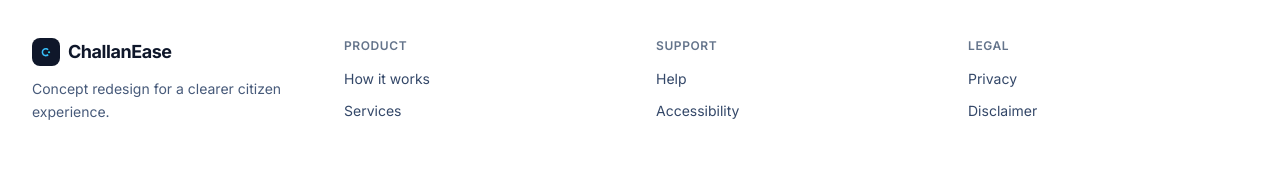
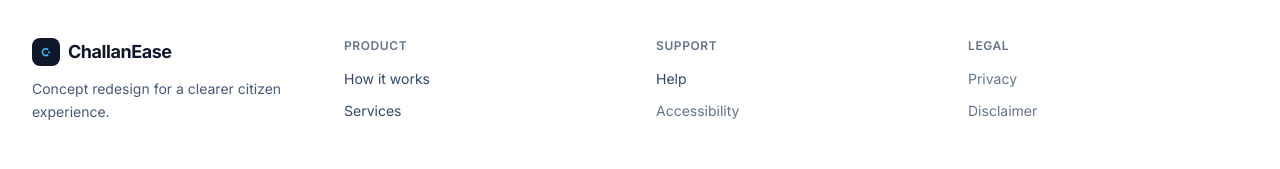
Before and after one commit to TusarGoswami/challanease-redesign, a React (Vite) app: page / in a window 1280 px wide. Shown: the part 3205-3374 px from the top of the page. Built offline with nearby package versions, Linux system fonts and the light colour scheme.

Commit message:
feat: add accessibility controls for placeholder footers

```diff
--- a/src/sections/Footer.jsx
+++ b/src/sections/Footer.jsx
@@ -62,7 +62,12 @@ export default function Footer() {
                   <li key={link.label}>
                     <a
                       href={link.href}
-                      className="text-sm text-navy-600 hover:text-navy-900 transition-colors"
+                      className={`text-sm transition-colors ${
+                        link.href === '#'
+                          ? 'text-navy-400 cursor-default'
+                          : 'text-navy-600 hover:text-navy-900'
+                      }`}
+                      {...(link.href === '#' ? { tabIndex: -1, 'aria-disabled': true } : {})}
                     >
                       {link.label}
                     </a>
```
